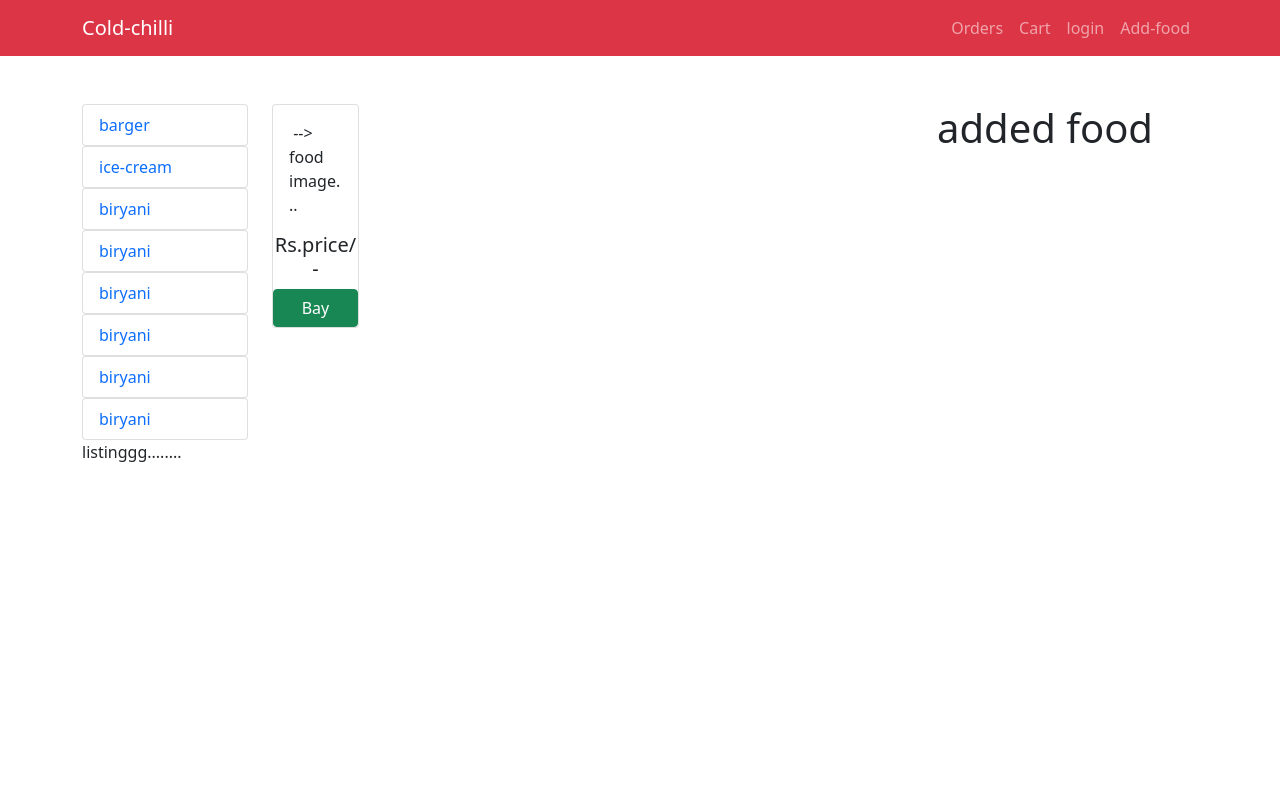
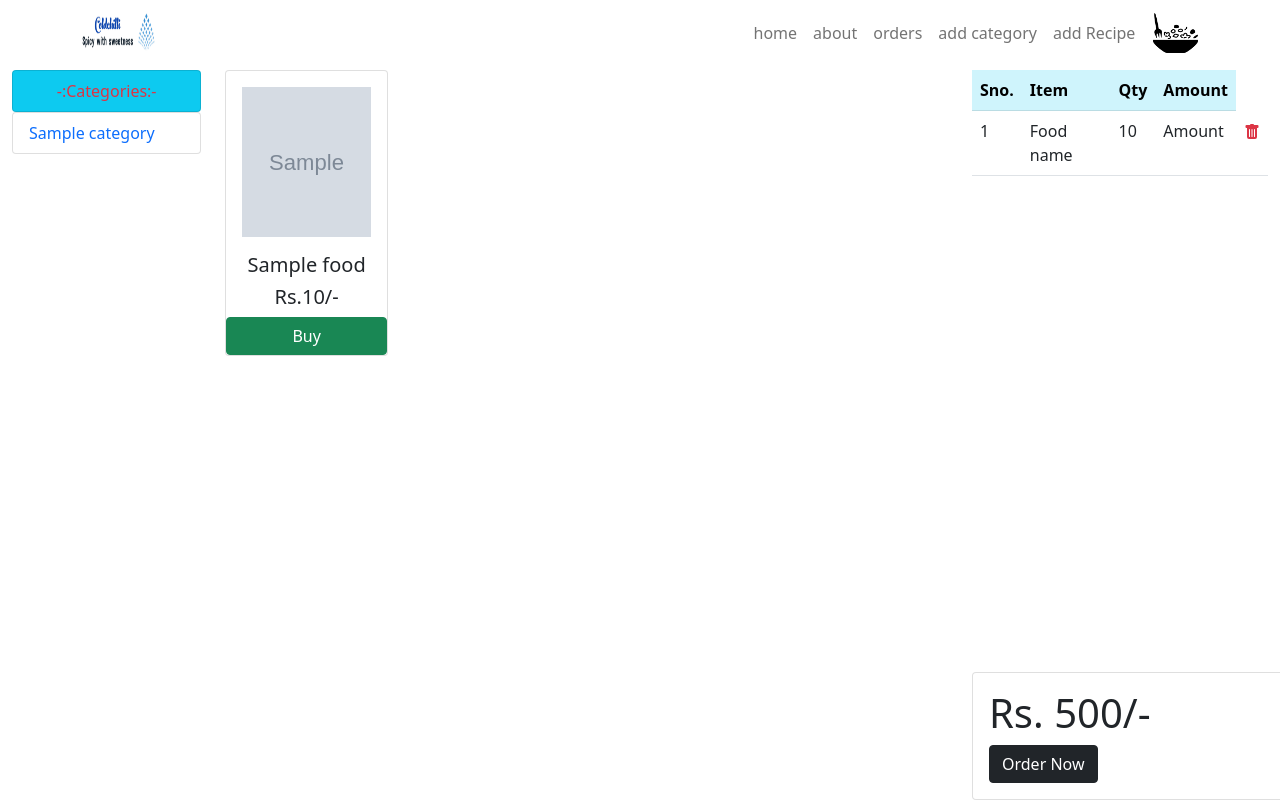
Before and after one commit to rajabca04/ColdChilli, a PHP site: page / in a window 1280 px wide. Run offline with PHP 8.4, Linux system fonts and the light colour scheme; tables that the repository leaves empty or names only in its code hold one stand-in row (values such as "Sample post"); grey boxes marked "Sample" are stand-in pictures.

Commit message:
02.02.2021

```diff
--- a/include/dbconnect.php
+++ b/include/dbconnect.php
@@ -0,0 +1,11 @@
+<?php
+
+    $connect=mysqli_connect('localhost','root','','coldchilli');
+
+    function redirect($page){
+        echo "<script>open('$page.php','_self')</script>";
+
+
+    }
+
+?>
--- a/index.php
+++ b/index.php
@@ -1,3 +1,5 @@
+<?php include "include/dbconnect.php" ;?>
+
 <!DOCTYPE html>
 <html lang="en">
 <head>
@@ -5,60 +7,106 @@
     <meta name="viewport" content="width=device-width, initial-scale=1.0">
     <title>coldchilli</title>
     <link rel="stylesheet" href="style.css">
+    <!-- CSS only -->
     <link href="https://cdn.jsdelivr.net/npm/bootstrap@5.0.0-beta1/dist/css/bootstrap.min.css" rel="stylesheet" integrity="sha384-giJF6kkoqNQ00vy+HMDP7azOuL0xtbfIcaT9wjKHr8RbDVddVHyTfAAsrekwKmP1" crossorigin="anonymous">
-
 </head>
 <body>
-    <nav class="navbar navbar-expand-lg navbar-dark bg-danger">
+    <nav class="navbar navbar-expand-lg navbar-light bg-white">
         <div class="container">
-            <div class="navbar-brand">Cold-chilli</div>
-            <ul class="navbar-nav">
-                <li class="nav-item"><a href="" class="nav-link">Orders</a></li>
-                <li class="nav-item"><a href="" class="nav-link">Cart</a></li>
-                <li class="nav-item"><a href="" class="nav-link">login</a></li>
-                <li class="nav-item"><a href="#add" data-toggle="modal" class="nav-link">Add-food</a></li>
+             <div class="navbar-brand"><img src="photos/logo.png" alt="" width="50%" height="40px"></div>
+
+            <ul class="navbar-nav ms-auto">
+                <li class="nav-item"><a href="" class="nav-link">home</a></li>
+                <li class="nav-item"><a href="" class="nav-link">about</a></li>
+                <li class="nav-item"><a href="" class="nav-link">orders</a></li>
+
+                <li class="nav-item"><a href="#add_cat" data-bs-toggle="modal" class="nav-link">add category</a></li>
+                <li class="nav-item"><a href="#add_recipe" data-bs-toggle="modal" class="nav-link">add Recipe</a></li>
+
             </ul>
+            <img src="photos/centerlogo.png" alt="" width="4%" height="40px" style="margin-left:10px ;">
         </div>
     </nav>
 
-    <div class="container mt-5">
+    <div class="container-fluid mt-1">
         <div class="row">
             <div class="col-lg-2">
-                <div class="list-group"><a href="" class="list-group-item list-group-item-active">barger</a></div>
-                <div class="list-group"><a href="" class="list-group-item list-group-item-active">ice-cream</a></div>
-                <div class="list-group"><a href="" class="list-group-item list-group-item-active">biryani</a></div>
-                <div class="list-group"><a href="" class="list-group-item list-group-item-active">biryani</a></div>
-                <div class="list-group"><a href="" class="list-group-item list-group-item-active">biryani</a></div>
-                <div class="list-group"><a href="" class="list-group-item list-group-item-active">biryani</a></div>
-                <div class="list-group"><a href="" class="list-group-item list-group-item-active">biryani</a></div>
-                <div class="list-group"><a href="" class="list-group-item list-group-item-active">biryani</a></div>
-                listinggg........
+                <div class="list-group"><a href="" class="list-group-item list-group-item-active bg-info text-center text-danger">-:Categories:-</a></div>
+                 <?php
+                    $fetch_ctg = mysqli_query($connect,"select * from categories");
+                    while($ctg=mysqli_fetch_array($fetch_ctg)){?>
+
+                    <div class="list-group"><a href="" class="list-group-item list-group-active"><?= $ctg['title']; ?></a></div>
+                <?php }?>
+
+
             </div>
             <div class="col-lg-7">
                 <div class="row">
-                    <div class="col-2 mb-2">
+                <?php
+                    $fetch_img = mysqli_query($connect,"select * from foods");
+                    while($foods = mysqli_fetch_array($fetch_img)){
+                ?>
+                    <div class="col-3 mb-2">
                         <div class="card">
                             <div class="card-body">
-                                <img src="" alt=""> --> food image...
+                                <img src="photos/<?= $foods['image']; ?>" alt="" width="100%" height="150px">
                             </div>
-                            <div class="card-bottom" class="text-center">
-                                <h5 class="text-center">Rs.price/-</h5>
-                                <button class="btn btn-success" style="width: 100%;">Bay</button>
-                            </div>
+                                <h5 class="text-center"><?= $foods['f_name'];?></h5>
+                                <h5 class="text-center">Rs.<?= $foods['f_price'];?>/-</h5>
+
+                                <a href="ordernow.php?food_id=<?= $foods['f_id'];?>" class="btn btn-success btn-osm mx-auto w-100">Buy</a>
                         </div>
                     </div>
+                    <?php } ?>
+
                 </div>
             </div>
 
             <div class="col-lg-3">
-                <h1>added food</h1>
 
+                <table class="table">
+
+                    <tr class="table-info">
+                        <th>Sno.</th>
+                        <th>Item</th>
+                        <th>Qty</th>
+                        <th>Amount</th>
+                    </tr>
+
+                    <!-- calling Table and Delet button work. -->
+                    <?php
+                        $calling_table = mysqli_query($connect,"SELECT * from orders");
+                        while($data=mysqli_fetch_array($calling_table)){?>
+
+                    <tr>
+                    <td><?=$data['o_id'];?></td>
+                    <td>Food name</td>
+                    <td><?=$data['qty'];?></td>
+                    <td>Amount</td>
+                    <td>
+                        <a href="" class="text-danger float-end"><svg xmlns="http://www.w3.org/2000/svg" width="16" height="16" fill="currentColor" class="bi bi-trash-fill" viewBox="0 0 16 16">
+    <path d="M2.5 1a1 1 0 0 0-1 1v1a1 1 0 0 0 1 1H3v9a2 2 0 0 0 2 2h6a2 2 0 0 0 2-2V4h.5a1 1 0 0 0 1-1V2a1 1 0 0 0-1-1H10a1 1 0 0 0-1-1H7a1 1 0 0 0-1 1H2.5zm3 4a.5.5 0 0 1 .5.5v7a.5.5 0 0 1-1 0v-7a.5.5 0 0 1 .5-.5zM8 5a.5.5 0 0 1 .5.5v7a.5.5 0 0 1-1 0v-7A.5.5 0 0 1 8 5zm3 .5v7a.5.5 0 0 1-1 0v-7a.5.5 0 0 1 1 0z"/>
+        </svg></a>
+                        </td>
+                        </tr>
+                    <?php } ?>
+
+                </table>
+                <!--- End calling -->
+
+                        <div class="card bg-warnign" style="position: fixed; bottom:0; width:100%">
+                            <div class="card-body">
+                                <h1>Rs. 500/-</h1>
+                                <a href="" class="btn btn-dark">Order Now</a>
+                            </div>
+                        </div>
             </div>
         </div>
     </div>
-    <!-- modal creation -->
+    <!-- modal creation for image insert with ditiels. -->
 
-    <div class="modal fade" id="add">
+    <div class="modal fade" id="add_recipe">
         <div class="modal-dialog">
             <div class="modal-content">
                 <div class="modal-body">
@@ -76,18 +124,40 @@
                             <input type="file" name="image" class="form-control">
                         </div>
                         <div class="mb-3">
+                            <label for="">Categories:</label>
+                            <select name="category_id">
+
+                            <?php
+                                $calling_ctrg_id = mysqli_query($connect,"select * from categories");
+
+                                while($row = mysqli_fetch_array($calling_ctrg_id)){ ?>
+
+                                <option value="<?= $row['id'];?>"> <?= $row['title']; ?></option>
+
+                            <?php } ?>
+
+                            </select>
+                        </div>
+                        <div class="mb-3">
                              <input type="submit" name="send" class="btn btn-info w-100">
                         </div>
                     </form>
                     <?php
+
                         if(isset($_POST['send'])){
-                            $name=$_POST['name'];
-                            $price=$_POST['price'];
+                            $name = $_POST['name'];
+                            $price = $_POST['price'];
 
-                            $image=$_POST['image']['name'];
-                            $tmp_image=$_POST['tmp_image']['name'];
+                            $image = $_FILES['image']['name'];
+                            $tmp_image = $_FILES['image']['tmp_name'];
+                            move_uploaded_file($tmp_image,"photos/$image");
+
+                            $category = $_POST['category_id'];
+                            $qurery = mysqli_query($connect,"INSERT INTO foods (f_name,f_price,image,categories_id) VALUES ('$name','$price','$image','$category')");
+                            redirect('index');
 
                         }
+
                     ?>
                 </div>
             </div>
@@ -96,8 +166,41 @@
 
 
 
+    <!-- modal for category-->
+    <div class="modal fade" id="add_cat">
+            <div class="modal-dialog">
+                            <div class="modal-content">
+                                <div class="modal-body">
+                                    <form action="index.php" method="post">
+                                       <div class="mb-3">
+                                       <label for="">Categories Name:</label>
+                                        <input type="text" name="title" class="form-control">
+                                       </div>
+                                       <div class="mb-3">
+                                        <input type="submit" name="send_cat" class="btn btn-success float-end">
+                                       </div>
+                                    </form>
+                                </div>
+                            </div>
+            </div>
+    </div>
 
-    <!-- JavaScript Bundle with Popper -->
+<?php
+    if(isset($_POST['send_cat'])){
+        $title = $_POST['title'];
+
+        $qurery = mysqli_query($connect,"insert into categories (title) value ('$title')");
+        if($qurery){
+            redirect('index');
+        }
+
+    }
+?>
+    <!-- end of category work -->
+
+
+<!-- JavaScript Bundle with Popper -->
 <script src="https://cdn.jsdelivr.net/npm/bootstrap@5.0.0-beta1/dist/js/bootstrap.bundle.min.js" integrity="sha384-ygbV9kiqUc6oa4msXn9868pTtWMgiQaeYH7/t7LECLbyPA2x65Kgf80OJFdroafW" crossorigin="anonymous"></script>
+
 </body>
 </html>
```
Also changed, not shown: ordernow.php (added, +18 -0 lines), photos/b1.jpg (added), photos/b5.jpg (added), photos/br2.jpg (added), photos/br3.jpg (added), photos/br4.jpg (added), photos/br5.jpg (added), photos/centerlogo.png (added), photos/ice1.jpg (added), photos/ice4.jpg (added), photos/ice5.jpg (added), photos/ice6.jpg (added), photos/logo.png (added).
